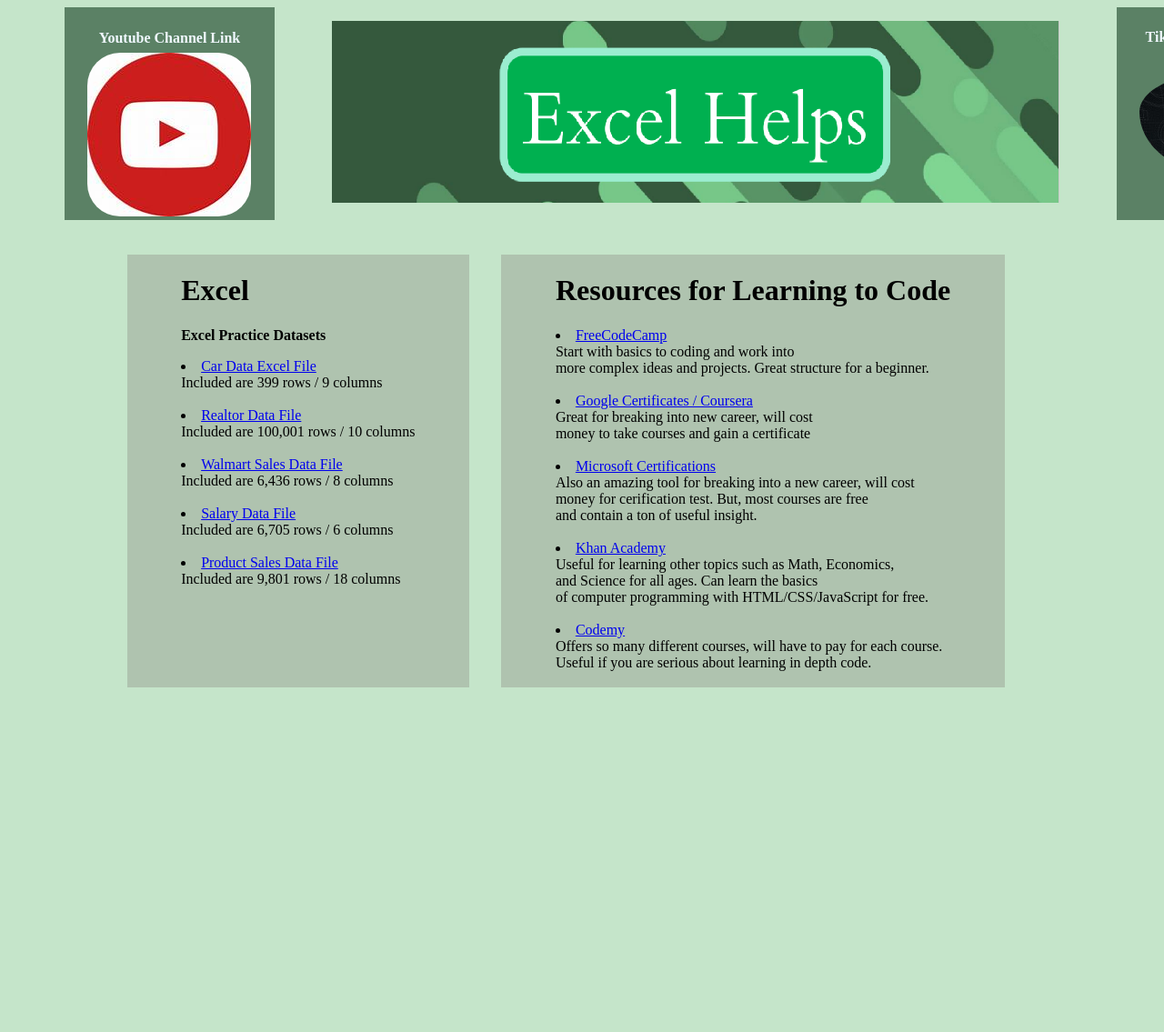
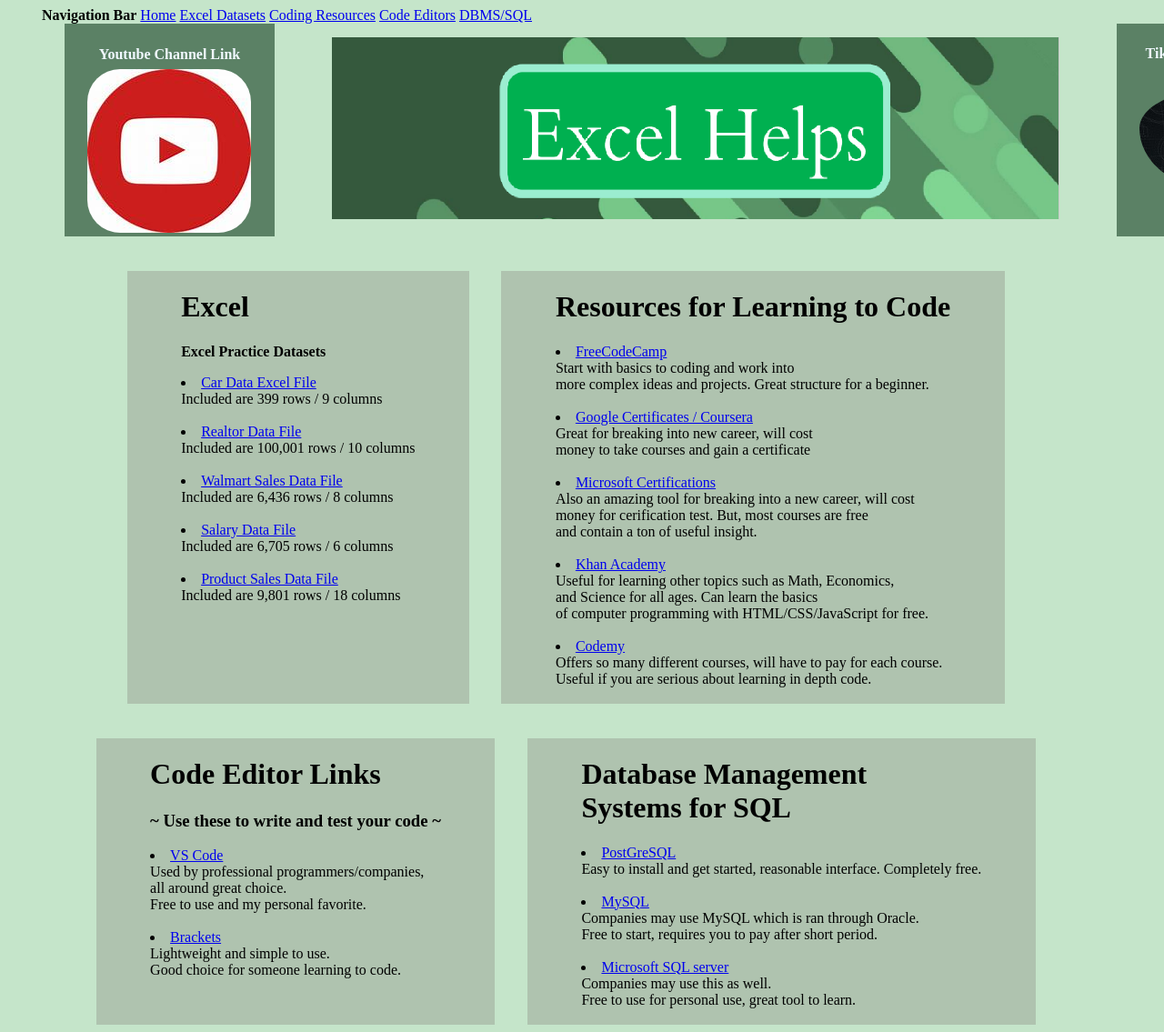
Before and after one commit to ExcelHelps/ExcelHelps, a plain HTML site: page index.html in a window 1280 px wide. Shown: the top 1135 px of the page at 91% size. Before the commit the page ends 800 px from the top, so only its background shows below. Drawn offline with Linux system fonts and the light colour scheme.

Commit message:
Update index.html

```diff
--- a/index.html
+++ b/index.html
@@ -3,9 +3,17 @@
 <html>
 
 <link rel="stylesheet" href="EHW_css.css">
-
+<head>
+    <div id="webbanner"> <b style="padding-left: 3%;">Navigation Bar</b> <A class="banLink" href="#homep">Home</A>
+        <A class="banLink" href="#PracData">Excel Datasets</A>
+    <A class="banLink" href="#CodeRes">Coding Resources</A>
+    <A class="banLink" href="#codeEd">Code Editors</A>
+    <A class="banLink" href="#dbmsL">DBMS/SQL</A>
+ </div>
+ </div>
+</head>
 <header>
-<div class="contain1">
+<div class="contain1" id="homep">
     <div id="lefthead" class="head1"> <h4 class="SMhead"> Youtube Channel Link  </h4>
       <a href="https://www.youtube.com/@ExcelHelps" target="_blank">  <img id="yticon" src="yt icon.jpeg" alt=""> </a>
     </div>
@@ -22,7 +30,7 @@
 <body>
 <div class="contain2">
 
-    <div class="body1"> <H1> Excel </H1>
+    <div class="body1"> <H1 id="PracData"> Excel </H1>
     <p><b>Excel Practice Datasets</b></p>
     <li><a href="CarData.xlsx"> Car Data Excel File </a> <br>Included are 399 rows / 9 columns </li> <br>
     <li><a href="realtorData.xlsx"> Realtor Data File </a> <br>Included are 100,001 rows / 10 columns </li> <br>
@@ -32,7 +40,7 @@
     </div>
 
     <div class="body1">
-        <H1> Resources for Learning to Code </H1>
+        <H1 id="CodeRes"> Resources for Learning to Code </H1>
         <li><a href="https://www.freecodecamp.org/" target="_blank">FreeCodeCamp</a>
             <br> Start with basics to coding and work into <br> more complex ideas and projects. Great structure for a beginner. </li><br>
         <li><a href="https://www.coursera.org/google-career-certificates/" target="_blank">Google Certificates / Coursera</a>
@@ -46,5 +54,35 @@
 
     </div>
 </div>
+
+<div class="contain2">
+    <div class="body1">
+        <h1 id="codeEd">Code Editor Links </h1>
+        <h3>~ Use these to write and test your code ~</h3>
+        <li><a href="https://code.visualstudio.com/" target="_blank"> VS Code </a> <br> Used by professional programmers/companies, <br> all around great choice.
+            <br>  Free to use and my personal favorite. </li> <br>
+        <li><a href="https://brackets.io/" target="_blank"> Brackets </a> <br> Lightweight and simple to use.  <br> Good choice for someone learning to code.
+             </li><br>
+    </div>
+
+    <div class="body1">
+        <h1 id="dbmsL"> Database Management <br> Systems for SQL  </h1>
+        <li><a href="https://www.postgresql.org/download/" target="_blank"> PostGreSQL </a> <br> Easy to install and get started, reasonable interface. Completely free.
+             </li> <br>
+        <li><a href="https://www.mysql.com/downloads/" target="_blank"> MySQL </a> <br> Companies may use MySQL which is ran through Oracle. <br> Free to start, requires you to pay after short period.
+             </li><br>
+        <li><a href="https://www.microsoft.com/en-us/sql-server/sql-server-downloads" target="_blank"> Microsoft SQL server </a> <br> Companies may use this as well. <br> Free to use for personal use, great tool to learn.
+             </li><br>
+    </div>
+
+
+
+</div>
+
+
+
 </body>
+
+
+
 </html>
```
